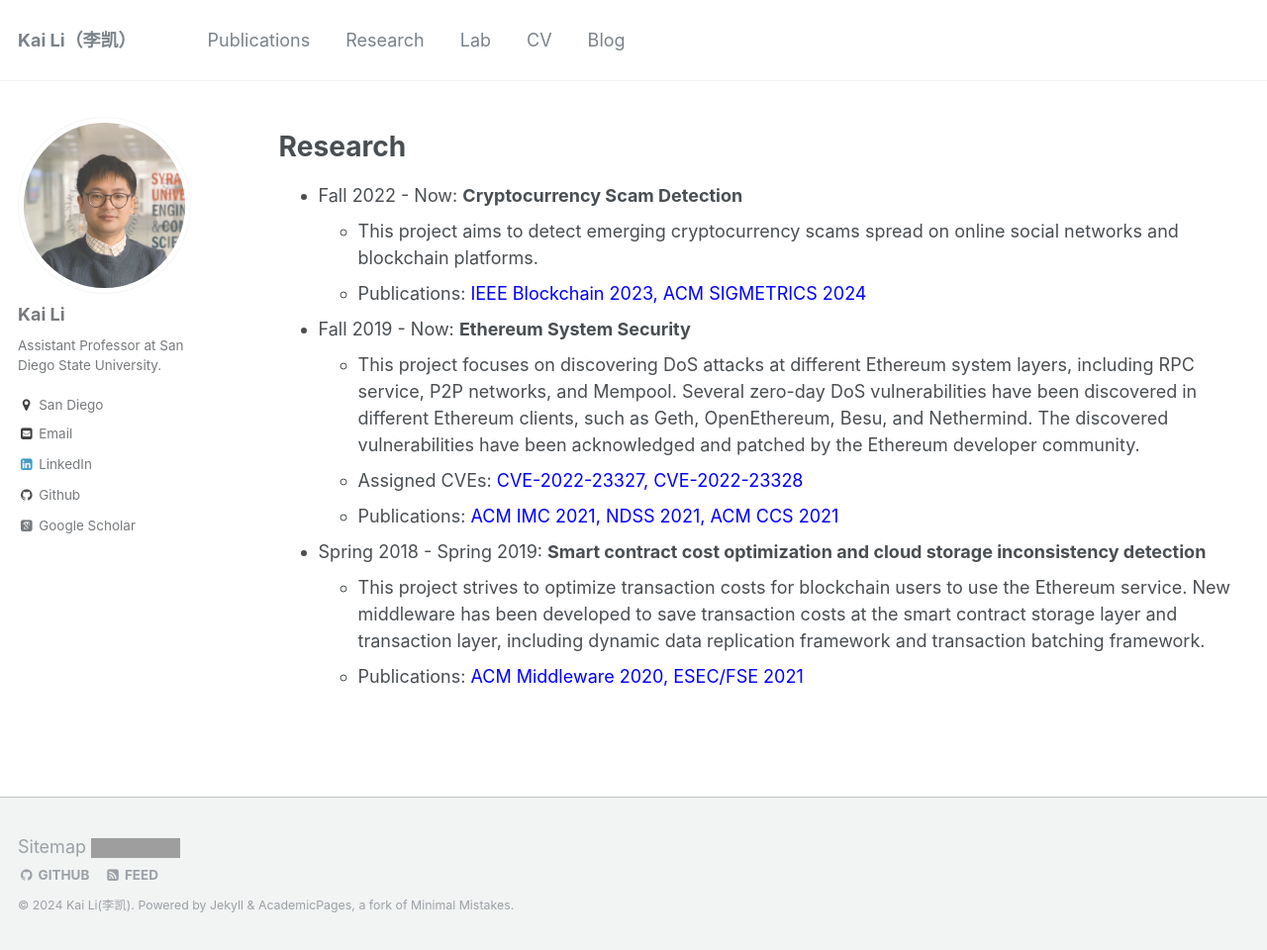
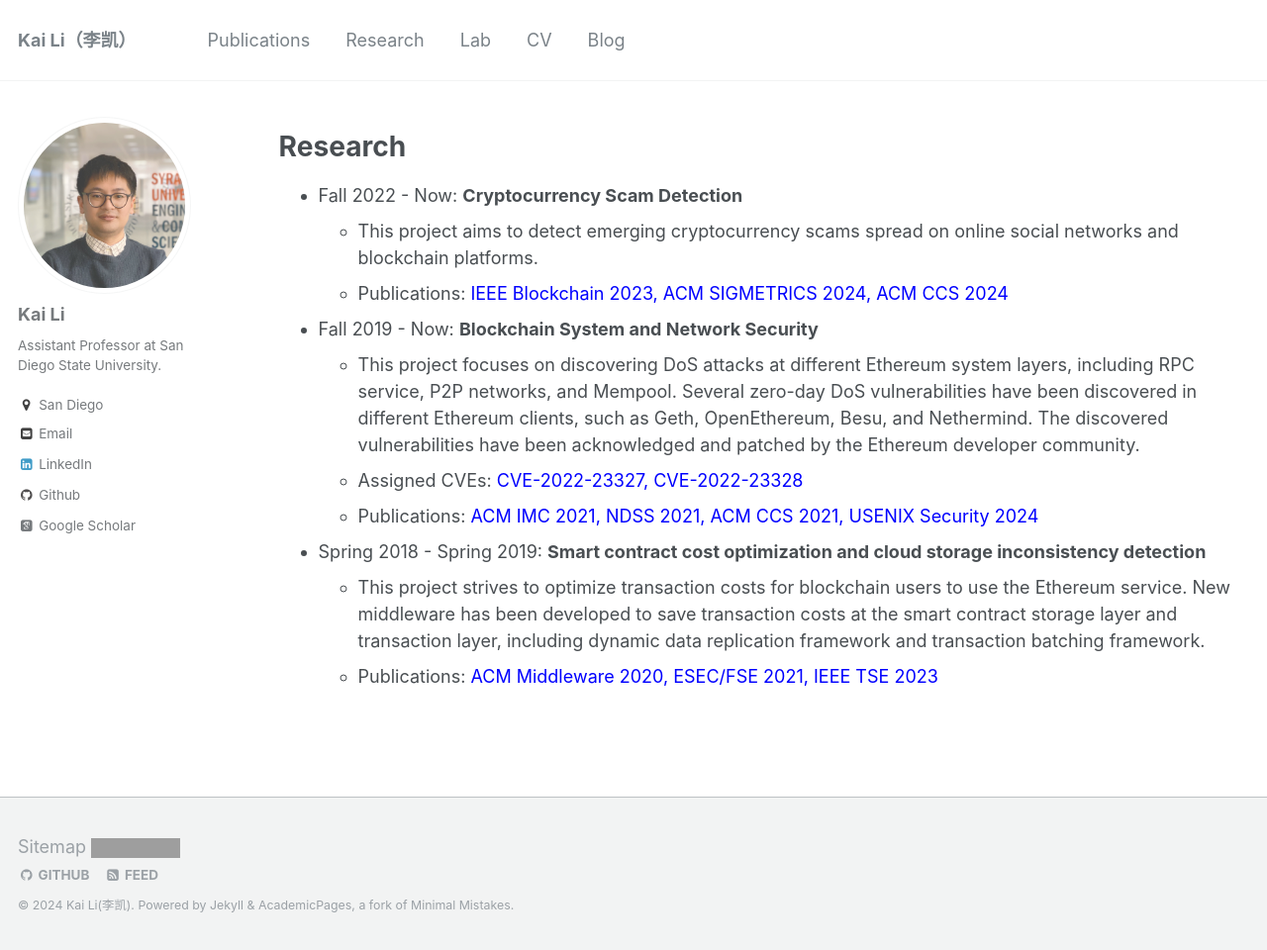
Before and after one commit to likai1993/likai1993.github.io, a Jekyll site: the page built from _pages/research.md, in a window 1280 px wide and 960 px high. Shown: the whole window at 99% size. Built offline with Jekyll 4.4.1, drawn with Linux system fonts in a browser that asks for light colours; some web fonts are replaced; grey boxes are pictures that could not be loaded.

Commit message:
Update research.md

```diff
--- a/_pages/research.md
+++ b/_pages/research.md
@@ -11,13 +11,13 @@ Research
 ======
 * Fall 2022 - Now: **Cryptocurrency Scam Detection**
   * This project aims to detect emerging cryptocurrency scams spread on online social networks and blockchain platforms.
-  * Publications: <span style="color:blue">[IEEE Blockchain 2023](https://arxiv.org/abs/2306.10634), [ACM SIGMETRICS 2024](https://arxiv.org/abs/2310.12306)</span>
+  * Publications: <span style="color:blue">[IEEE Blockchain 2023](https://arxiv.org/abs/2306.10634), [ACM SIGMETRICS 2024](https://arxiv.org/abs/2310.12306), [ACM CCS 2024]()</span>
 
-* Fall 2019 - Now: **Ethereum System Security**
+* Fall 2019 - Now: **Blockchain System and Network Security**
   * This project focuses on discovering DoS attacks at different Ethereum system layers, including RPC service, P2P networks, and Mempool. Several zero-day DoS vulnerabilities have been discovered in different Ethereum clients, such as Geth, OpenEthereum, Besu, and Nethermind. The discovered vulnerabilities have been acknowledged and patched by the Ethereum developer community.
   * Assigned CVEs: <span style="color:blue">[CVE-2022-23327](https://cve.mitre.org/cgi-bin/cvename.cgi?name=CVE-2022-23327), [CVE-2022-23328](https://cve.mitre.org/cgi-bin/cvename.cgi?name=CVE-2022-23328)</span>
-  * Publications: <span style="color:blue">[ACM IMC 2021](https://dl.acm.org/doi/abs/10.1145/3487552.3487814), [NDSS 2021](https://www.ndss-symposium.org/ndss-paper/as-strong-as-its-weakest-link-how-to-break-blockchain-dapps-at-rpc-service/), [ACM CCS 2021](https://dl.acm.org/doi/10.1145/3460120.3485369)</span>
+  * Publications: <span style="color:blue">[ACM IMC 2021](https://dl.acm.org/doi/abs/10.1145/3487552.3487814), [NDSS 2021](https://www.ndss-symposium.org/ndss-paper/as-strong-as-its-weakest-link-how-to-break-blockchain-dapps-at-rpc-service/), [ACM CCS 2021](https://dl.acm.org/doi/10.1145/3460120.3485369), [USENIX Security 2024](https://www.usenix.org/system/files/usenixsecurity24-wang-yibo.pdf)</span>
 
 * Spring 2018 - Spring 2019: **Smart contract cost optimization and cloud storage inconsistency detection**
   * This project strives to optimize transaction costs for blockchain users to use the Ethereum service. New middleware has been developed to save transaction costs at the smart contract storage layer and transaction layer, including dynamic data replication framework and transaction batching framework.
-  * Publications: <span style="color:blue">[ACM Middleware 2020](https://dl.acm.org/doi/abs/10.1145/3423211.3425696), [ESEC/FSE 2021](https://dl.acm.org/doi/10.1145/3468264.3468568)</span>
+  * Publications: <span style="color:blue">[ACM Middleware 2020](https://dl.acm.org/doi/abs/10.1145/3423211.3425696), [ESEC/FSE 2021](https://dl.acm.org/doi/10.1145/3468264.3468568), [IEEE TSE 2023](https://ieeexplore.ieee.org/abstract/document/10018598)</span>
```
